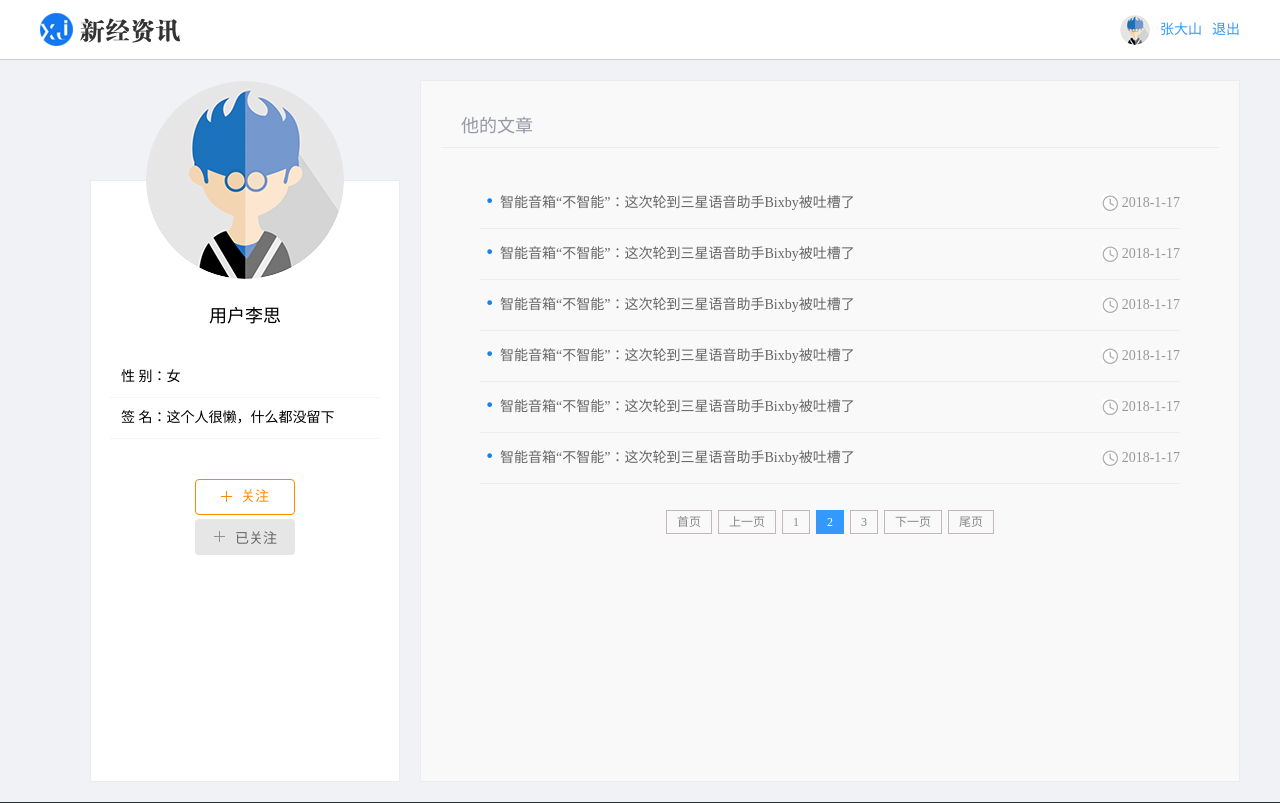
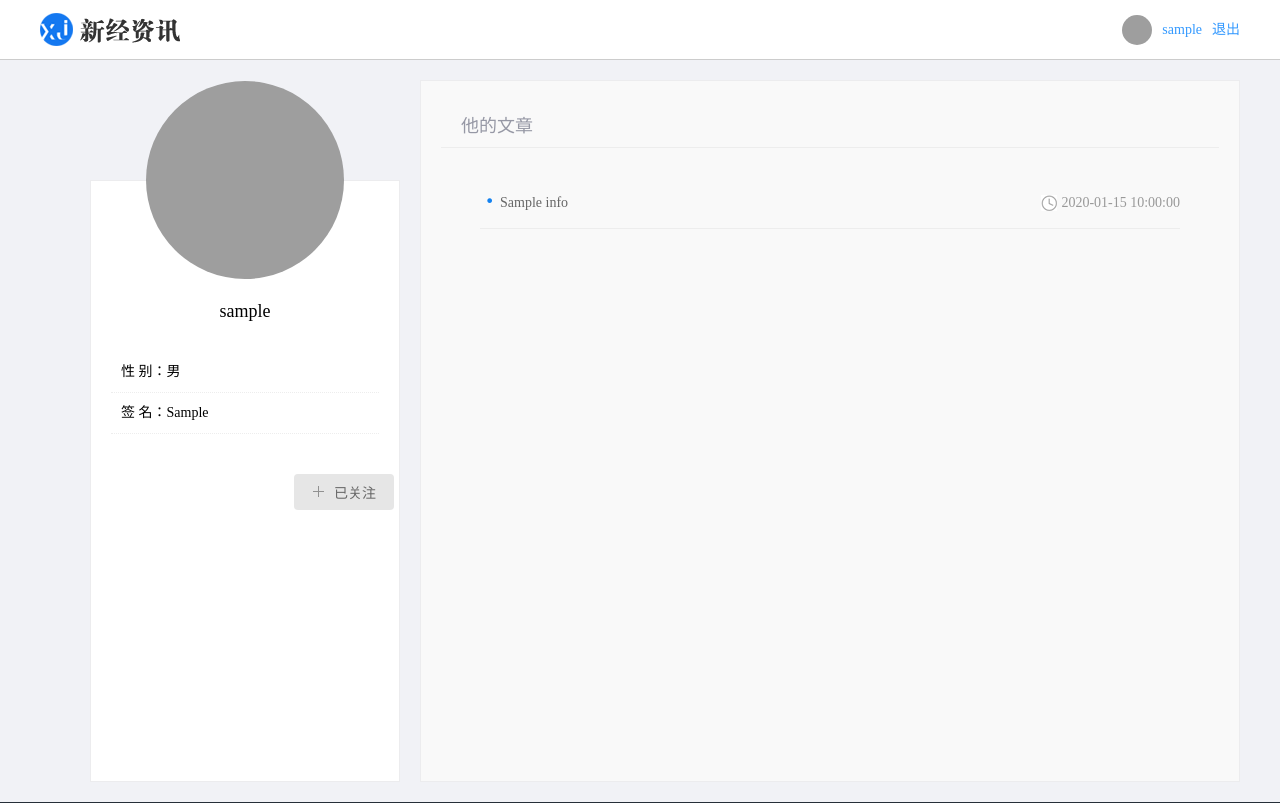
Before and after one commit to huangpd/flask_website, a Flask app: page /user/1 in a window 1280 px wide. Shown: the top 803 px of the page. Run offline with Flask 2, Linux system fonts and the light colour scheme; the visitor is signed in with stand-in values (Sample User, id 1); tables that the repository leaves empty hold one stand-in row (values such as "Sample post"); parts of the project's set-up code (start-up, migrations or seed data) failed here and were passed over; some libraries are stand-ins or nearby versions; grey boxes are pictures that could not be loaded.

Commit message:
7.1用户概览

```diff
--- a/xjzx/templates/news/detail.html
+++ b/xjzx/templates/news/detail.html
@@ -1,6 +1,7 @@
 {% extends 'news/base.html' %}
 
 {% block head %}
+
     <script type="text/javascript" src="/static/news/js/vue.min.js"></script>
     <script type="text/javascript" src="/static/news/js/detail.js"></script>
     <script type="text/javascript" src="/static/news/js/jquery.pagination.min.js"></script>
--- a/xjzx/templates/news/other.html
+++ b/xjzx/templates/news/other.html
@@ -1,42 +1,47 @@
-<!DOCTYPE html>
-<html lang="en">
-<head>
-    <meta charset="UTF-8">
-    <title>用户概况</title>
-    <link rel="stylesheet" type="text/css" href="css/reset.css">
-    <link rel="stylesheet" type="text/css" href="css/jquery.pagination.css">
-    <link rel="stylesheet" type="text/css" href="css/main.css">
-    <script type="text/javascript" src="js/jquery-1.12.4.min.js"></script>
-    <script type="text/javascript" src="js/jquery.pagination.min.js"></script>
+{% extends 'news/base.html' %}
+
+{% block head %}
+
+    <link rel="stylesheet" type="text/css" href="/static/news/css/jquery.pagination.css">
+    <script type="text/javascript" src="/static/news/js/jquery.pagination.min.js"></script>
     <script type="text/javascript" src="/static/news/js/other.js"></script>
-</head>
-<body>
-    <div class="header_con">
-        <div class="header">
-            <a href="#" class="logo fl"><img src="images/logo.png" alt="logo"></a>
-            <div class="user_login fr" style="display: block;">
-                <img src="images/person01.png" class="lgin_pic">
-                <a href="#">张大山</a>
-                <a href="#">退出</a>
-            </div>
-        </div>
-    </div>
+
+{% endblock %}
+
+    {% block body %}
 
     <div class="conter_con">
         <div class="user_menu_con fl">
+            <input type="hidden" id="csrf_token" value="{{ csrf_token() }}">
             <div class="user_center_pic">
-                <img src="images/user_pic.png" alt="用户图片">
+                <img src="{{ other.avatar_url }}" alt="用户图片">
             </div>
-            <div class="user_center_name">用户李思</div>
+            <div class="user_center_name">{{ other.nick_name }}</div>
 
             <ul class="other_detail">
-                <li>性 别：女</li>
-                <li>签 名：这个人很懒，什么都没留下</li>
+                {% if other.gender==1 %}
+                    <li>性 别：男</li>
+                {% else %}
+                    <li>性 别：女</li>
+                {% endif %}
+                <li>签 名：{{ other.signature }}</li>
             </ul>
 
+            <input type="hidden" id="user_id" value="{{ user.id }}">
+            <input type="hidden" id="other_id" value="{{ other.id }}">
             <div class="focus_other">
-                <a href="javascript:;" class="focus">关注</a><br>
-        <a href="javascript:;" class="focused"><span class="out">已关注</span><span class="over">取消关注</span></a>
+                {% if user %}
+                    {% if other in user.follow_user %}
+                        <a href="javascript:;" class="focus fr" style="display: none;">关注</a>
+                        <a href="javascript:;" class="focused fr"><span class="out">已关注</span><span class="over">取消关注</span></a>
+                    {% else %}
+                        <a href="javascript:;" class="focus fr" >关注</a>
+                        <a href="javascript:;" class="focused fr" style="display: none;"><span class="out">已关注</span><span class="over">取消关注</span></a>
+                    {% endif %}
+                {% else %}
+                    <a href="javascript:;" class="focus fr" style="display: none;">关注</a>
+                    <a href="javascript:;" class="focused fr"><span class="out">已关注</span><span class="over">取消关注</span></a>
+                {% endif %}
             </div>
 
         </div>
@@ -45,22 +50,20 @@
             <div class="other_collect">
                 <h3>他的文章</h3>
                 <ul class="article_list">
-                    <li><a href="#">智能音箱“不智能”：这次轮到三星语音助手Bixby被吐槽了</a><span>2018-1-17</span></li>
-                    <li><a href="#">智能音箱“不智能”：这次轮到三星语音助手Bixby被吐槽了</a><span>2018-1-17</span></li>
-                    <li><a href="#">智能音箱“不智能”：这次轮到三星语音助手Bixby被吐槽了</a><span>2018-1-17</span></li>
-                    <li><a href="#">智能音箱“不智能”：这次轮到三星语音助手Bixby被吐槽了</a><span>2018-1-17</span></li>
-                    <li><a href="#">智能音箱“不智能”：这次轮到三星语音助手Bixby被吐槽了</a><span>2018-1-17</span></li>
-                    <li><a href="#">智能音箱“不智能”：这次轮到三星语音助手Bixby被吐槽了</a><span>2018-1-17</span></li>
+                    {% for news in news_list %}
+                    <li><a href="/{{ news.id }}">{{ news.title }}</a><span>{{ news.create_time }}</span></li>
+                    {% endfor %}
                 </ul>
 
                 <div id="pagination" class="page"></div>
                 <script>
-                    $(function(){
+                    $(function () {
                         $("#pagination").pagination({
-                            currentPage: 2,
-                            totalPage: 3,
-                            callback: function(current) {
-                                alert('ok!');
+                            currentPage: {{ page }},
+                            totalPage: {{ total_page }},
+                            callback: function (current) {
+{#                              alert('ok!');#}
+                                location.href='/other/{{ other.id }}?page='+current;
                             }
                         });
                     });
@@ -69,82 +72,5 @@
 
         </div>
     </div>
-    <div class="footer">
-        <div class="footer_links">
-            <a href="">关于我们</a>
-            <span>|</span>
-            <a href="">联系我们</a>
-            <span>|</span>
-            <a href="">招聘人才</a>
-            <span>|</span>
-            <a href="">友情链接</a>
-        </div>
-        <p class="copyright">
-            CopyRight © 2018 新经资讯信息技术有限公司 All Rights Reserved<br />
-电话：010-****888    京ICP备*******8号
-        </p>
-    </div>
 
-    <!-- 登录表单 -->
-    <form class="login_form_con">
-        <div class="login_form">
-            <div class="login_title">
-                <h3>登 录</h3>
-                <a href="javascript:;" class="shutoff"></a>
-            </div>
-            <div class="form_group">
-                <input type="text" name="username" autocomplete="off">
-                <div class="input_tip">用户名/手机号</div>
-            </div>
-            <div class="form_group">
-                <input type="password" name="password">
-                <div class="input_tip">密码(不少于6位)</div>
-            </div>
-            <input type="submit" name="" value="登 录" class="input_sub">
-            <div class="down_link">还没有账号？<a href="#" class="to_register">立即注册</a></div>
-        </div>
-        <div class="mask"></div>
-    </form>
-
-    <!-- 注册表单 -->
-    <form class="register_form_con">
-        <div class="register_form">
-            <div class="register_title">
-                <h3>注 册</h3>
-                <a href="javascript:;" class="shutoff"></a>
-            </div>
-            <div class="form_group">
-                <input type="text" name="username" autocomplete="off" class="phone_input">
-                <div class="input_tip">手机号</div>
-                <div class="error_tip">手机号不能为空</div>
-            </div>
-            <div class="form_group">
-                <input type="password" name="code_pwd" class="code_pwd">
-                <div class="input_tip">手机验证码</div>
-                <a href="javascript:;" class="get_code">点击获取验证码</a>
-                <div class="error_tip">验证码不能为空</div>
-            </div>
-            <div class="form_group">
-                <input type="password" name="password" class="pass_input">
-                <div class="input_tip">密码(不少于6位)</div>
-                <div class="error_tip">密码不能为空</div>
-            </div>
-            <div class="form_group">
-                <input type="password" name="code_pwd" class="code_pwd">
-                <div class="input_tip">图形验证码</div>
-                <img src="images/pic_code.png" class="get_pic_code">
-                <div class="error_tip">图形码不能为空</div>
-            </div>
-
-            <div  class="form_group2 clearfix">
-                <input type="checkbox" class="agree_input" checked>
-                <p>同意使用条款，并已阅读"跟帖评论自律管理承诺书"</p>
-                <div class="error_tip">请勾选</div>
-            </div>
-            <input type="submit" name="" value="注 册" class="input_sub">
-            <div class="down_link">已有账号？<a href="#" class="to_login">立即登录</a></div>
-        </div>
-        <div class="mask"></div>
-    </form>
-</body>
-</html>
+    {% endblock %}
--- a/xjzx/views_news.py
+++ b/xjzx/views_news.py
@@ -197,6 +197,7 @@ def commentlist(news_id):
             # UserInfo中的comments的属性的反向引用
             'nick_name': comment.user.nick_name,
             'avatar': comment.user.avatar_url,
+            # 标记是否点赞
             'is_like': is_like
         }
 
@@ -267,6 +268,7 @@ def commentback(comment_id):
     return jsonify(result=3)
 
 
+# 关注
 @news_blueprint.route('/userfollow', methods=['POST'])
 def userfollow():
     # 当前登录用户user_id关注作者 follow_user_id
@@ -292,7 +294,29 @@ def userfollow():
     return jsonify(result=2, follow_count=follow_user.follow_count)
 
 
-@news_blueprint.route('/user/<int:user_id>')
+@news_blueprint.route('/user/<int:user_id>',methods=['GET','POST'])
 def other(user_id):
-    user = UserInfo.query.get(user_id)
-    return render_template('news/other.html', user=user)
+    if 'user_id' in session:
+        user = UserInfo.query.get(session['user_id'])
+    else:
+        user = None
+
+    other = UserInfo.query.get(user_id)
+    #
+    page = int(request.args.get('page', '1'))
+    # 对数据进行分页
+    pagination = other.news.order_by(NewsInfo.update_time.desc()).paginate(page, 6, False)
+    # 获取当前页的数据
+    news_list = pagination.items
+    # 获取总页数
+    total_page = pagination.pages
+
+    return render_template(
+        'news/other.html',
+        other=other,
+        user=user,
+        title='用户概况',
+        page=page,
+        news_list=news_list,
+        total_page=total_page
+    )
```
Also changed, not shown: xjzx/static/news/js/other.js (+32 -0 lines), 1 other file.
